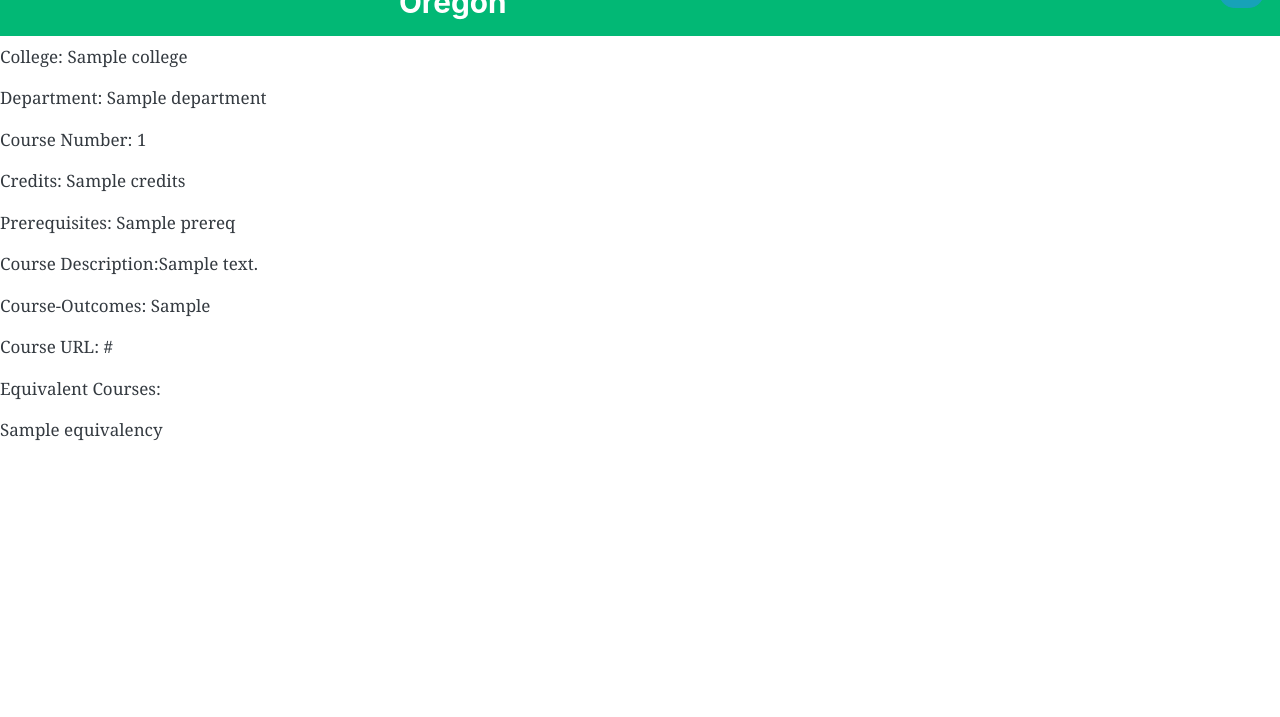
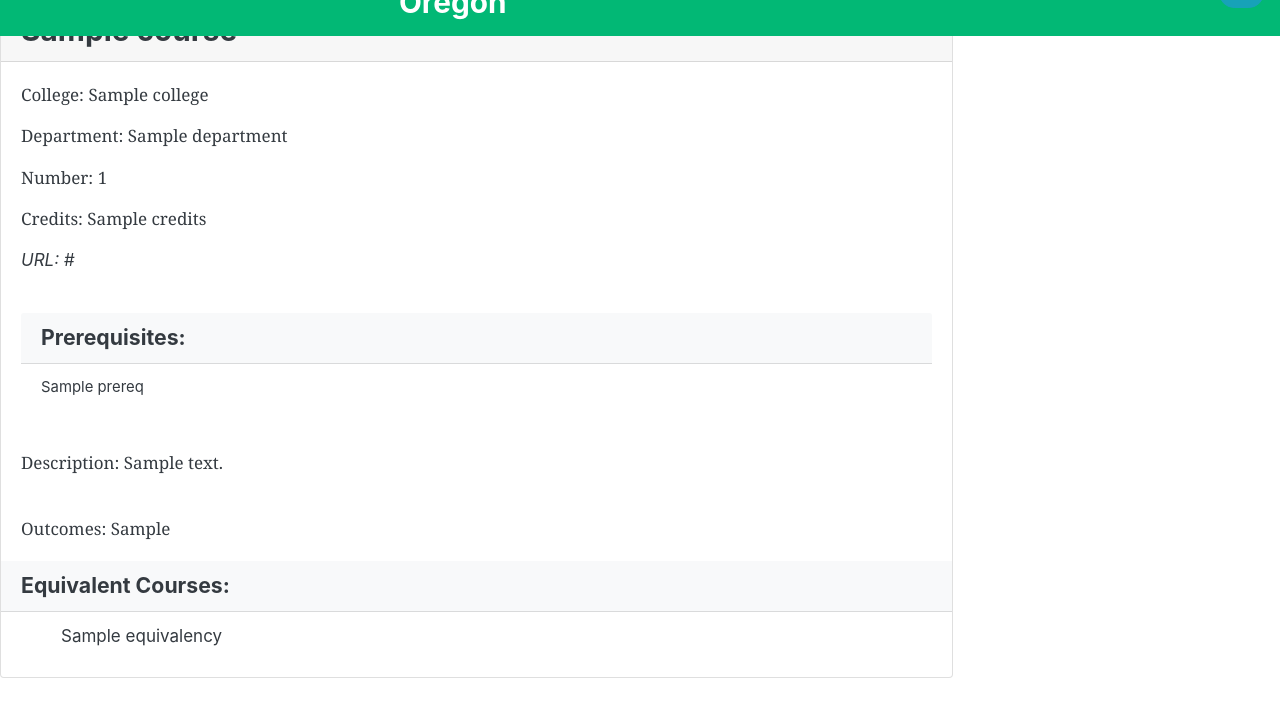
Before and after one commit to kazarinoff/CUTCO, a Django app: template apps/Courses/templates/courseinfo.html in a window 1280 px wide. Shown: the part 59-776 px from the top of the page. Run offline with Django 3.2, Linux system fonts and the light colour scheme; the template is opened without the code that fills it: most values are stand-ins (such as "Sample title", 1, 10 or a date in 2020); some libraries are stand-ins or nearby versions.

Commit message:
some styling changes

```diff
--- a/apps/Courses/templates/courseinfo.html
+++ b/apps/Courses/templates/courseinfo.html
@@ -10,27 +10,41 @@
 <body>
 {% include 'navbar.html' %}
     <h1>Welcome, {{user.username}}</h1>
-    <div>
-        <h3>{{course.course_name}}</h3>
-            <p>College: {{course.college.name}}</p>
+    <div class='row'>
+    <div class='col-9'>
+    <div class='card mb-6'>
+        <h3 class='card-header'>{{course.course_name}}</h3>
+            <div class='card-body'><p>College: {{course.college.name}}</p>
             <p>Department: {{course.department.name}}</p>
-            <p>Course Number: {{course.course_number}}</p>
+            <p>Number: {{course.course_number}}</p>
             <p>Credits: {{course.credits}}</p>
-            <p>Prerequisites:
+            <em class='card-text'>URL: {{course_url}}</em>
+            </div>
+            <div class='card-body'>
+            <h5 class='card-header bg-light'>Prerequisites:</h5>
+            <ul class="list-group list-group-flush">
                 {% for x in prereqs %}
-                {{x.course_name}}
+                <li class='list-group-item'>{{x.course_name}}</li>
                 {% endfor %}
-                <p>Course Description:{{course.course_description}}</p>
-            <p>Course-Outcomes: {{course.course_outcomes}}
-            <p>Course URL: {{course_url}}</p>
-            <p>Equivalent Courses: </p>
+            </ul>
+                </div>
+            <div class='card-body'>
+                <p class='card-text'>Description: {{course.course_description}}</p>
+            </div>
+            <div class='card-body'>
+            <p class='card-text'>Outcomes: {{course.course_outcomes}}
+            </div>
+            <h5 class='card-header bg-light'>Equivalent Courses:</h5>
+            <ul class='list-group-flush'>
             {% for h in equivalencies %}
-            <p>{{h.course_name}}</p>
+            <li class='list-group-item'>{{h.course_name}}</li>
             {% endfor %}
+            </ul>
             {% if user.accesslevel >= 7 %}
             <a href="/courses/{{course.id}}/edit/" class="badge badge-secondary">Edit Course</a> | <a href="/courses/{{course.id}}/delete/" class="badge badge-secondary">Delete Course</a> | <a href="/courses/{{course.id}}/treq" class="badge badge-secondary">Set Transfer EQs</a>
             {% endif %}
-
+</div>
+</div>
     </div>
 </body>
 </html>
--- a/apps/loginregister/models.py
+++ b/apps/loginregister/models.py
@@ -40,6 +40,8 @@ class Permission(models.Model):
     user = models.ForeignKey(User, on_delete=models.CASCADE)
     level = models.IntegerField(default=0)
     levelname = models.CharField(max_length=25)
+    def __repr__(self):
+        return ("Permission of: {}".format(self.dept.name)+' and '+format(self.user.username)+' at level '+format(self.level)+" , "+format(self.levelname))
 
 class ValidationManager(models.Manager):
     def validatereg(self, postData):
--- a/apps/loginregister/templates/useredit.html
+++ b/apps/loginregister/templates/useredit.html
@@ -21,6 +21,7 @@
         {{errors.username}}
         <p>Username: <input type='text' name="username" value="{{user.username}}"> </p>
         <input type='hidden' name='nextpath' value='{{request.path}}'>
+        <input type='hidden' name='userid' value='{{user.id}}'>
         <p><input type="submit" name="Edit"></p>
     </form>
 </body>
--- a/apps/loginregister/views.py
+++ b/apps/loginregister/views.py
@@ -96,5 +96,5 @@ def updateuser(request):
         if x.username!=request.POST['username']:
             x.username=request.POST['username']
         x.save()
-        return redirect(request.POST['nextpath'])
+        return redirect('/login/profile/'+request.POST['userid'])
     return redirect('/login/')
```
Also changed, not shown: apps/Courses/templates/edittreq.html (+1 -6 lines), apps/permissions/templates/permissionsindex.html (+4 -3 lines), apps/permissions/views.py (+10 -2 lines).
